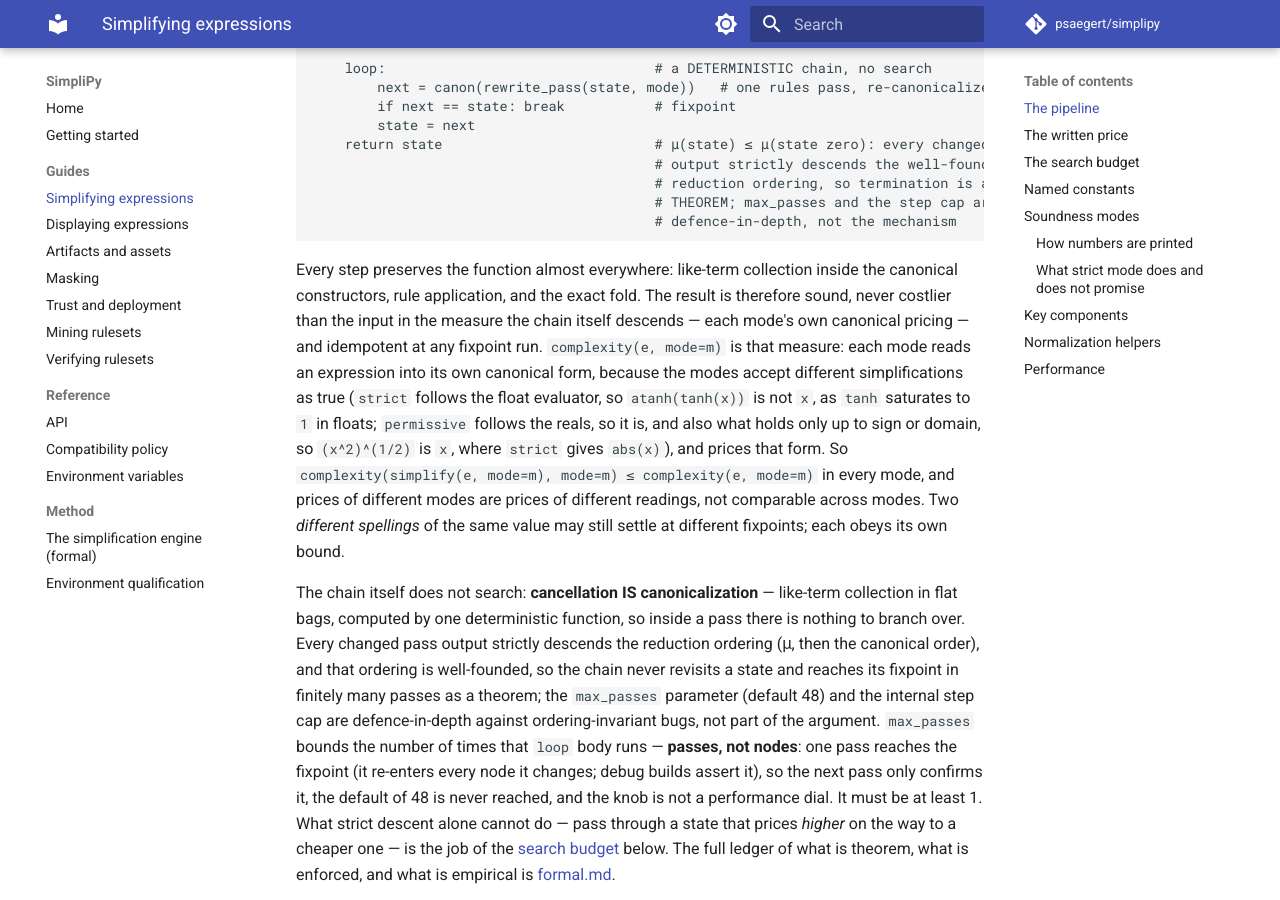
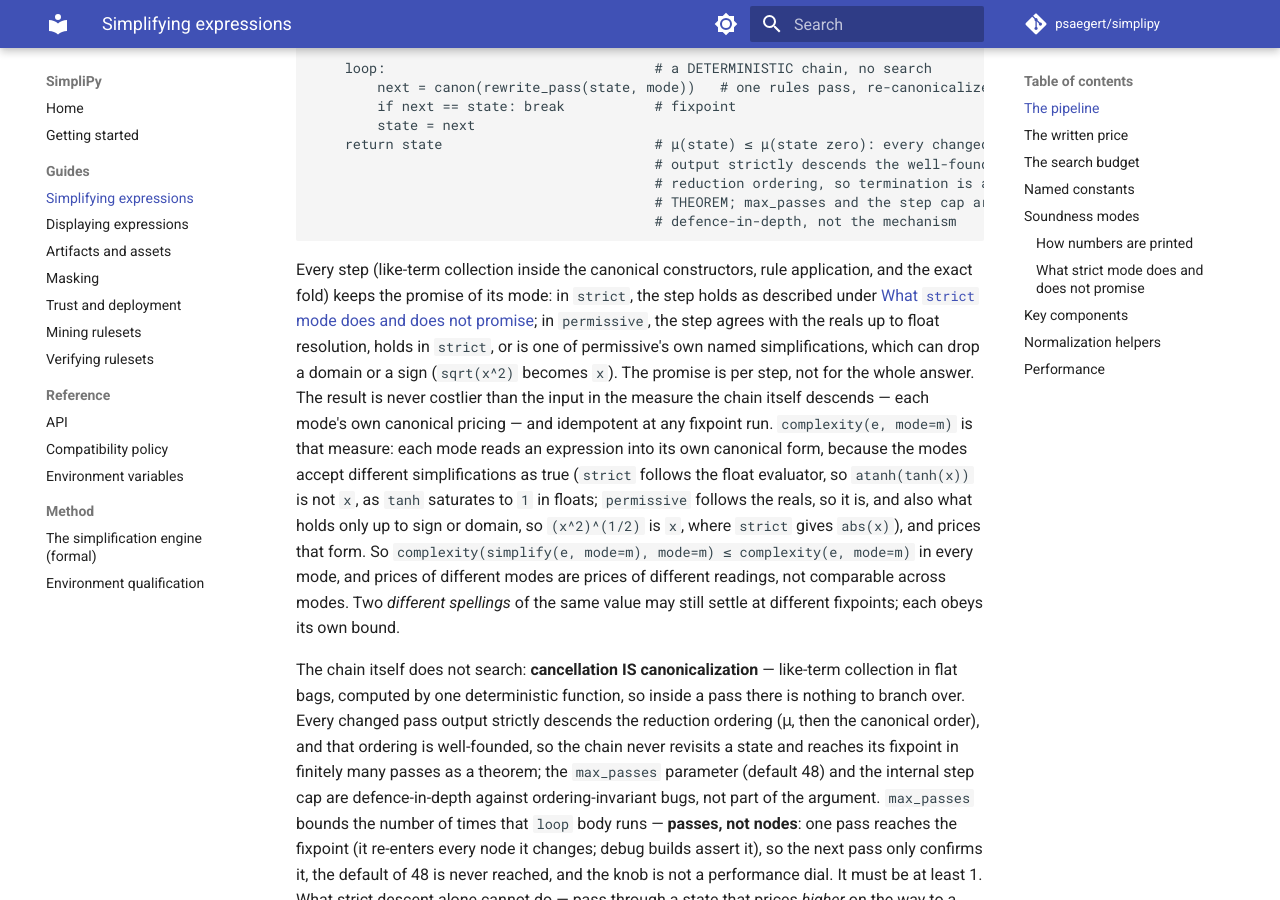
Before and after one commit to psaegert/simplipy, an MkDocs documentation site: the page built from docs/guides/simplify.md, in a window 1280 px wide and 900 px high, scrolled down 435 px. Built offline with MkDocs 1.6.1 and Material for MkDocs 9.7.7, drawn with Linux system fonts in a browser that asks for light colours; comment, search, counter and statistics services are not loaded; some of the changed text lies outside the part shown.

Commit message:
Docs: correct claims that do not hold at 0.15 (pre-audit, docs angle)
- strict's promise is per step and in kind (rulings 23, 24, 29): the
  simplify guide, the artifacts table and the Mode docstring no longer say
  strict "preserves what the deployed float64 evaluator computes" or that an
  answer agrees with float64's evaluation of its input within rounding.
  Counterexample on 3a6ed3a: atanh(tanh(19*sin(x0))) -> 19*sin(x0), 19
  against float64's 18.71 at x0 = pi/2 (8e13 ulp), with no jump or pole
  between; ruling 24 admits it (both finite).
- the simplify guide's "every step preserves the function almost
  everywhere ... therefore sound" contradicted permissive's own named
  simplifications (sqrt(x^2) -> x); it now states each mode's promise.
- the mining guide labelled acj-5-4-llm's 0.14.0 counts (rules.json,
  rules_corpus.json) as 0.15's rules_strict.json and rules_permissive.json;
  the universe counts and the 25-minute timing are acj-4's 23-operator set
  under 0.14.
- environment qualification: the libm battery has 57 probes (was "36"), and
  the reference environment of ruling 28 is stated.
- SECURITY.md: supported versions said 0.13.x.

No code behaviour changes (the only source edit is a docstring).

Co-Authored-By: Claude Opus 5.5 <noreply@anthropic.com>
Claude-Session: https://claude.ai/code/session_016gamUqKQqroqag4GFsNu6W

````diff
--- a/docs/guides/simplify.md
+++ b/docs/guides/simplify.md
@@ -25,9 +25,13 @@ function simplify(expr, max_passes=48, mode=strict, effort=DEFAULT_EFFORT):
                                           # defence-in-depth, not the mechanism
 ```
 
-Every step preserves the function almost everywhere: like-term collection inside the
-canonical constructors, rule application, and the exact fold. The result is therefore
-sound, never costlier than the input in the measure the chain itself descends — each
+Every step (like-term collection inside the canonical constructors, rule application, and
+the exact fold) keeps the promise of its mode: in `strict`, the step holds as described under
+[What `strict` mode does and does not promise](#what-strict-mode-does-and-does-not-promise);
+in `permissive`, the step agrees with the reals up to float resolution, holds in `strict`, or
+is one of permissive's own named simplifications, which can drop a domain or a sign
+(`sqrt(x^2)` becomes `x`). The promise is per step, not for the whole answer. The result is
+never costlier than the input in the measure the chain itself descends — each
 mode's own canonical pricing — and idempotent at any fixpoint run. `complexity(e,
 mode=m)` is that measure: each mode reads an expression into its own canonical form,
 because the modes accept different simplifications as true (`strict` follows the float
@@ -336,10 +340,13 @@ between modes raises `TypeError`. The rule sets are nested all the same: `permis
 matcher and promises for that step what `strict` promises; `permissive` adds the rules true in the
 reals at float resolution and its own simplifications.
 
-- **`Mode.strict`** (the default) is sound as the deployed float64 evaluator computes, wherever no
-  operation overflows or underflows. Use it whenever the output will be evaluated in floating
-  point. Where an operation overflows or underflows, an answer may hold the evaluator's value
-  there or the true one: `log(exp(x0))` is `x0`, where float64 computes `inf` past x0 = 709.78 (see
+- **`Mode.strict`** (the default) is for outputs that will be evaluated in floating point. Every
+  step it takes is reproduced by the deployed float64 evaluator (within 8 units in the last
+  place), or is true in the reals with float64 giving both sides the same kind of value at every
+  point (both finite, the same infinity, both undefined). Where an operation overflows or
+  underflows, an answer may hold the evaluator's value there or the true one: `log(exp(x0))` is
+  `x0`, where float64 computes `inf` past x0 = 709.78. The promise is per step: the answer is not
+  promised to match float64's evaluation of the input within rounding (see
   [What `strict` mode does and does not promise](#what-strict-mode-does-and-does-not-promise)).
 
 - **`Mode.permissive`** is for training-corpus canonicalisation ("beautification"). It
@@ -490,9 +497,11 @@ x0 = 0, 1.2e-16 against -0), as `floor(x0 + 1)` and `floor(x0) + 1` differ at x0
 float64 makes zeros of opposite sign there (`0*asin(x0)` and `0*acos(x0)` for x0 < 0), or whose
 one side turns on a zero's sign that the other does not read (`atan2(0*x0, -1)` against `pi`),
 is not in the `strict` set; one whose sides differ at an isolated point only (`log(exp(x0))` and
-`x0` at x0 = -0) is. So a rewrite keeps float64's kind of every value, and agrees with float64's
-evaluation of its input within rounding, except where a jump or a pole lies between float64's
-argument and the real one.
+`x0` at x0 = -0) is. So a rewrite keeps float64's kind of every value. It does not promise
+that float64 computes the answer within rounding of the input: where float64's own evaluation
+of the input is ill-conditioned (a jump or a pole between float64's argument and the real one,
+or a function so steep that its rounding is magnified), the two can differ by much more than
+rounding, though never in kind. The answer is then the closer of the two to the real value.
 
 Overflow and underflow are a special case. An operation overflows when its operands and its
 exact value are finite but its float is `±inf` (`exp(800)`), and underflows when its exact
@@ -509,7 +518,10 @@ engine.simplify('rootn(exp(800.5), 2)')   # -> 'exp(1601/4)'
 A pole is not an overflow (`atanh(1)` and `log(0)` are infinite exactly), and saturation is
 not one either: `tanh(20)` is exactly `1.0` in float64 without leaving the range, so
 `atanh(tanh(x0))` keeps the evaluator's `inf` and `strict` does not rewrite it to `x0`. Where `|x|`
-is shown at most 19, short of that, it does: `atanh(tanh(19*sin(x0)))` is `19*sin(x0)`.
+is shown at most 19, short of that, it does: `atanh(tanh(19*sin(x0)))` is `19*sin(x0)`. Both
+are finite everywhere, so the kinds agree, but the digits need not: at x0 = pi/2 float64
+evaluates the input to 18.71 (`tanh(19)` rounds to the double just below 1) and the answer to 19,
+the real value.
 
 It does **not** promise that a *sequence* of rewrites carries the same bound. Each rule
 carries it individually; simplification composes rules, and floating-point error composes
@@ -568,12 +580,13 @@ uses each mode on a different side of its pipeline:
 
 - **Inference and recovery scoring use `Mode.strict`.** At test time the data comes from an unknown
   true function; the predicted skeleton must be simplified *without* changing what it computes, or
-  the fit and the score would drift, and the data is evaluated in floating point -- which is
-  exactly the soundness `strict` preserves.
+  the fit and the score would drift, and the data is evaluated in floating point. `strict`'s
+  per-step promise (each step true in float64, or true in the reals with float64's kinds kept)
+  is what makes that safe.
 
 That split is the whole reason the permissive mode exists: `permissive` maximizes canonicalization where the
-simplified form *defines* the data, and `strict` preserves what the evaluator computes where
-it must not change.
+simplified form *defines* the data, and `strict` keeps every step faithful to the reals and to
+float64's kinds where the function must not change.
 
 ## Key components
 
````
Also changed, not shown: SECURITY.md (+3 -2 lines), docs/guides/artifacts.md (+1 -1 lines), docs/method/environment-qualification.md (+11 -2 lines), docs/rules.md (+8 -6 lines), 1 other file.
